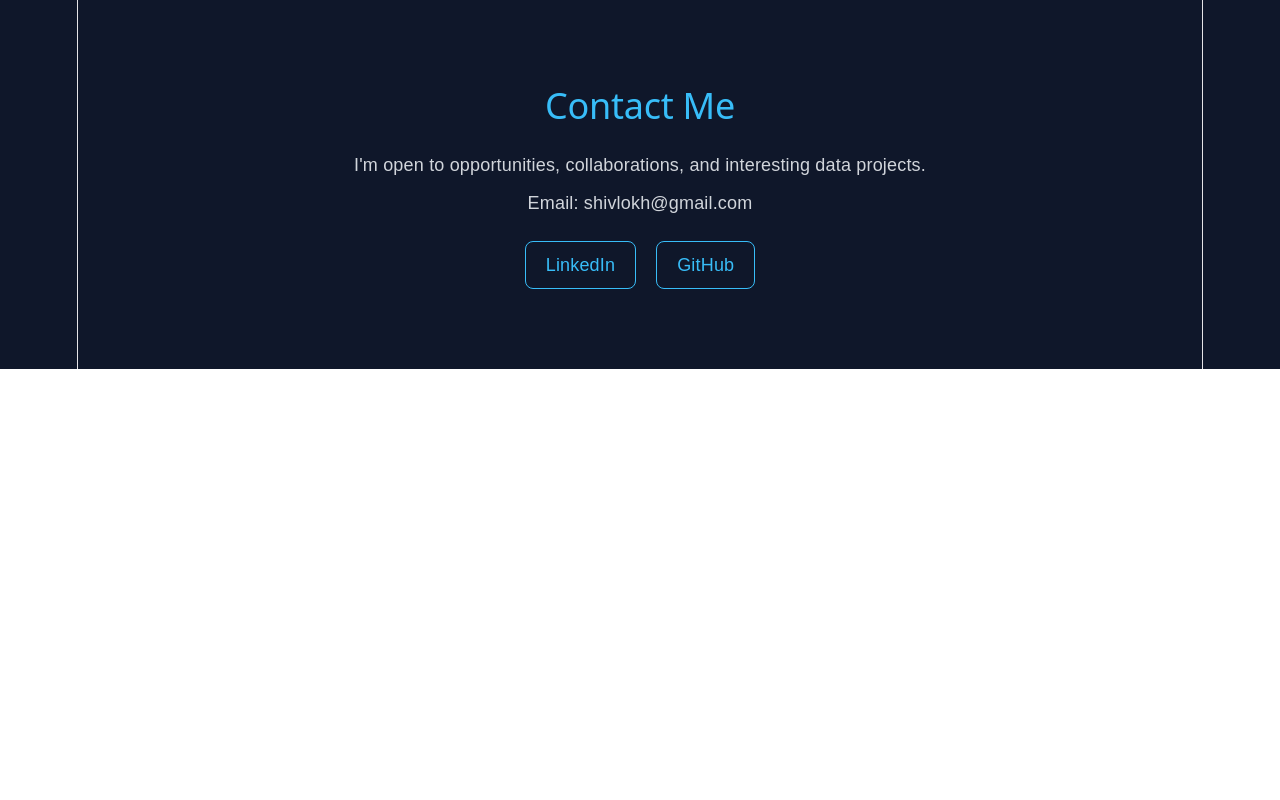
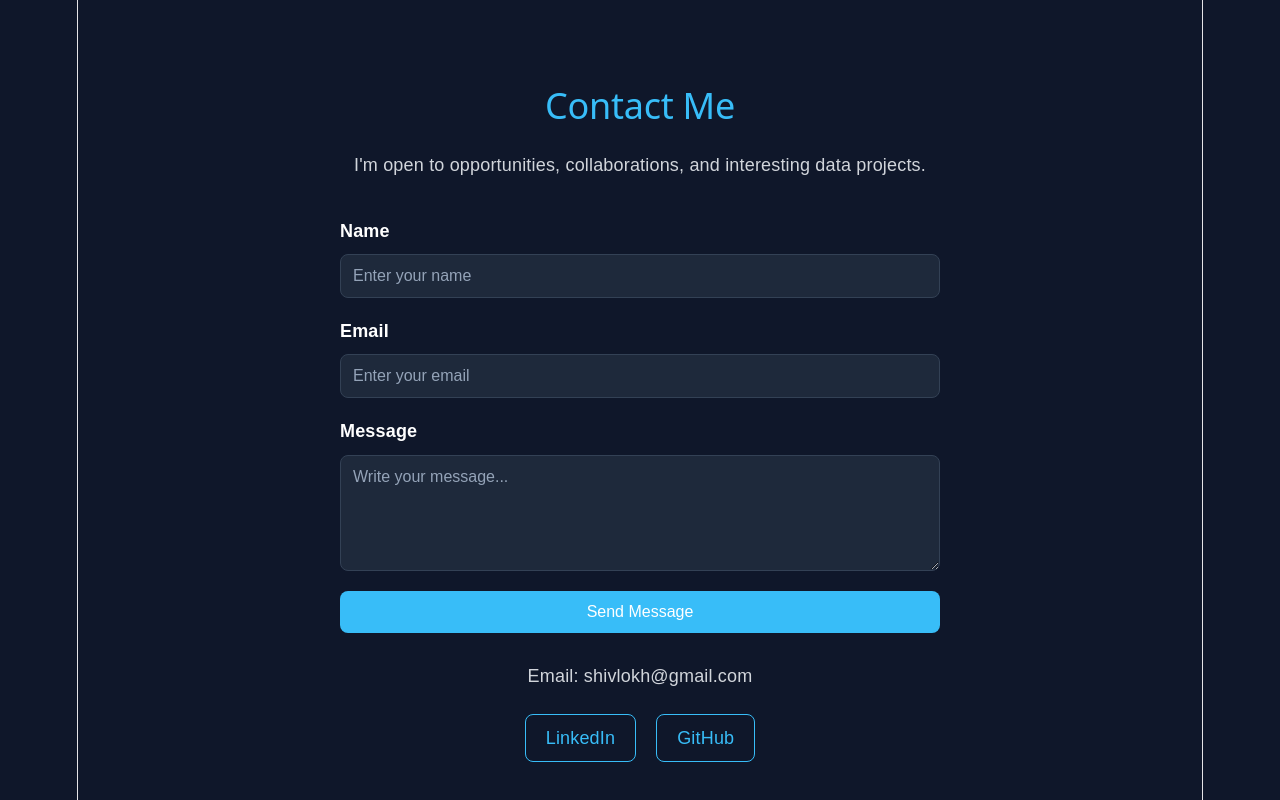
Before and after one commit to shivanilokh/data-analyst-portfolio, a React (Vite) app: page / in a window 1280 px wide. Shown: the part 1627-2427 px from the top of the page. Before the commit the page ends 1996 px from the top, so only its background shows below. Built offline with nearby package versions, Linux system fonts and the light colour scheme.

Commit message:
Add working contact form

```diff
--- a/src/App.css
+++ b/src/App.css
@@ -186,3 +186,57 @@ body {
   background: #38bdf8;
   color: white;
 }
+
+
+/* Contact Form */
+
+.contact-form {
+  max-width: 600px;
+  margin: 30px auto;
+  display: flex;
+  flex-direction: column;
+  gap: 10px;
+}
+
+.contact-form label {
+  font-weight: 600;
+  margin-top: 10px;
+  text-align: left;
+}
+
+.contact-form input,
+.contact-form textarea {
+  width: 100%;
+  padding: 12px;
+  border: 1px solid #334155;
+  border-radius: 8px;
+  font-size: 16px;
+  box-sizing: border-box;
+  font-family: inherit;
+  background: #1e293b;
+  color: white;
+}
+
+.contact-form input::placeholder,
+.contact-form textarea::placeholder {
+  color: #94a3b8;
+}
+
+.contact-form textarea {
+  resize: vertical;
+}
+
+.contact-form button {
+  margin-top: 10px;
+  padding: 12px 20px;
+  border: none;
+  border-radius: 8px;
+  font-size: 16px;
+  cursor: pointer;
+  background: #38bdf8;
+  color: white;
+}
+
+.contact-form button:hover {
+  background: #0284c7;
+}
--- a/src/App.jsx
+++ b/src/App.jsx
@@ -104,6 +104,7 @@ function App() {
         </div>
       </section>
 
+      {/* CONTACT FORM */}
       <section id="contact" className="contact">
         <h2>Contact Me</h2>
 
@@ -111,6 +112,46 @@ function App() {
           I'm open to opportunities, collaborations, and interesting
           data projects.
         </p>
+
+        <form
+          action="https://formspree.io/f/mppzdbvb"
+          method="POST"
+          className="contact-form"
+        >
+          <label htmlFor="name">Name</label>
+
+          <input
+            type="text"
+            id="name"
+            name="name"
+            placeholder="Enter your name"
+            required
+          />
+
+          <label htmlFor="email">Email</label>
+
+          <input
+            type="email"
+            id="email"
+            name="email"
+            placeholder="Enter your email"
+            required
+          />
+
+          <label htmlFor="message">Message</label>
+
+          <textarea
+            id="message"
+            name="message"
+            rows="5"
+            placeholder="Write your message..."
+            required
+          ></textarea>
+
+          <button type="submit">
+            Send Message
+          </button>
+        </form>
 
         <p>Email: shivlokh@gmail.com</p>
 
```
